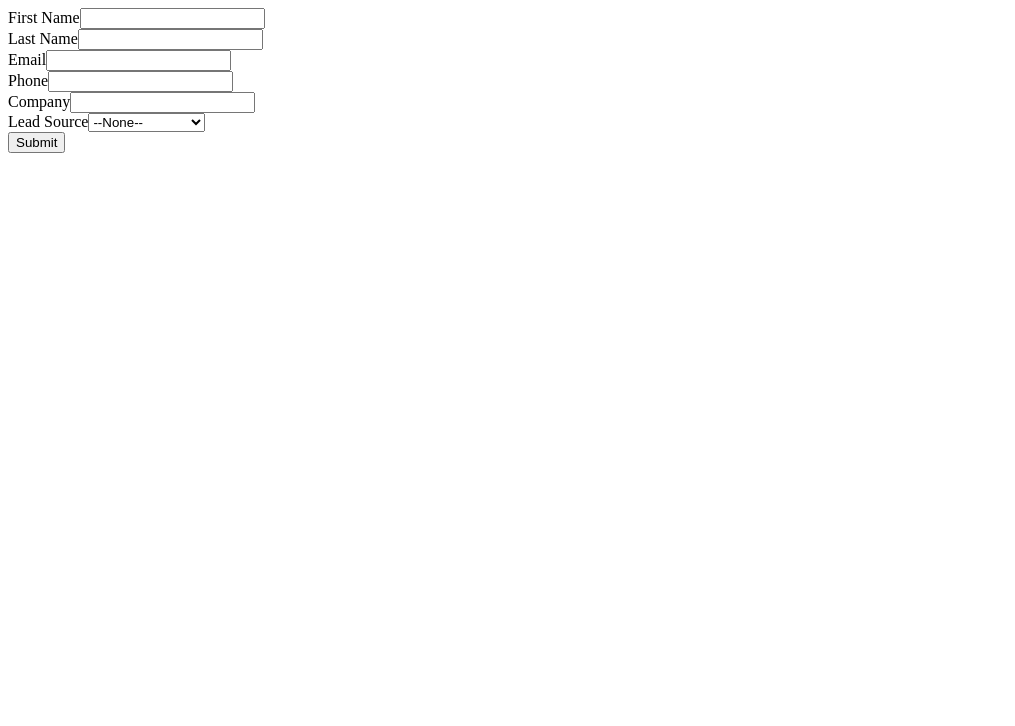
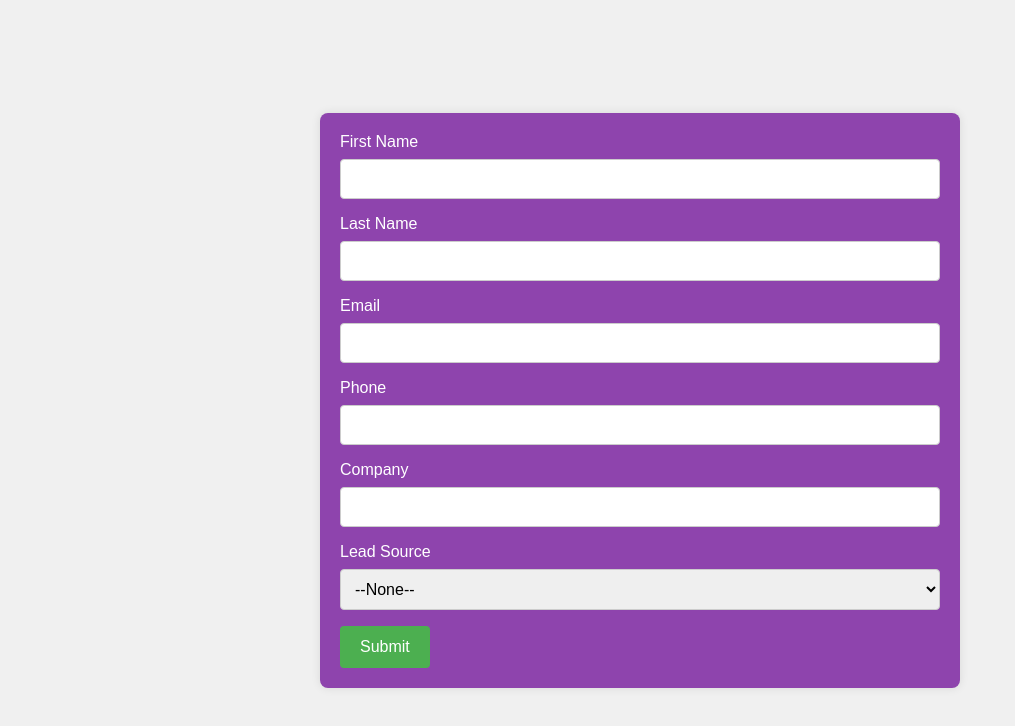
Before and after one commit to Altynaisaeva/Web-to-Lead-American-Dream, a plain HTML site: page index.html in a window 1280 px wide. Shown: the whole page, without its empty margins (0-1015 px from the left). Drawn offline with Linux system fonts and the light colour scheme.

Commit message:
Update index.html

```diff
--- a/index.html
+++ b/index.html
@@ -1,45 +1,97 @@
-<!--  ----------------------------------------------------------------------  -->
-<!--  NOTE: Please add the following <META> element to your page <HEAD>.      -->
-<!--  If necessary, please modify the charset parameter to specify the        -->
-<!--  character set of your HTML page.                                        -->
-<!--  ----------------------------------------------------------------------  -->
+<!DOCTYPE html>
+<html lang="en">
+<head>
+    <meta charset="UTF-8">
+    <meta name="viewport" content="width=device-width, initial-scale=1.0">
+    <title>Salesforce Lead Form</title>
+    <style>
+        body {
+            font-family: Arial, sans-serif;
+            background-color: #f0f0f0; /* Light gray background */
+            display: flex;
+            justify-content: center;
+            align-items: center;
+            height: 100vh;
+            margin: 0;
+        }
+        .container {
+            background-color: #8e44ad; /* Purple background */
+            padding: 20px;
+            border-radius: 8px;
+            box-shadow: 0 0 10px rgba(0,0,0,0.1);
+            width: 80%;
+            max-width: 600px;
+        }
+        .form-label {
+            display: block;
+            margin-bottom: 8px;
+            color: #fff; /* White text */
+        }
+        .form-input {
+            width: calc(100% - 22px);
+            padding: 10px;
+            margin-bottom: 16px;
+            border: 1px solid #ccc;
+            border-radius: 4px;
+            font-size: 16px;
+        }
+        .form-select {
+            width: 100%;
+            padding: 10px;
+            margin-bottom: 16px;
+            border: 1px solid #ccc;
+            border-radius: 4px;
+            font-size: 16px;
+        }
+        .form-submit {
+            background-color: #4CAF50;
+            color: white;
+            padding: 12px 20px;
+            border: none;
+            border-radius: 4px;
+            cursor: pointer;
+            font-size: 16px;
+        }
+        .form-submit:hover {
+            background-color: #45a049;
+        }
+    </style>
+</head>
+<body>
 
-<META HTTP-EQUIV="Content-type" CONTENT="text/html; charset=UTF-8">
+<div class="container">
+    <form action="https://webto.salesforce.com/servlet/servlet.WebToLead?encoding=UTF-8&orgId=00Dbm000005jr4l" method="POST">
+        <input type="hidden" name="oid" value="00Dbm000005jr4l">
+        <input type="hidden" name="retURL" value="http://google.com">
 
-<!--  ----------------------------------------------------------------------  -->
-<!--  NOTE: Please add the following <FORM> element to your page.             -->
-<!--  ----------------------------------------------------------------------  -->
+        <label class="form-label" for="first_name">First Name</label>
+        <input class="form-input" id="first_name" maxlength="40" name="first_name" size="20" type="text" required><br>
 
-<form action="https://webto.salesforce.com/servlet/servlet.WebToLead?encoding=UTF-8&orgId=00Dbm000005jr4l" method="POST">
+        <label class="form-label" for="last_name">Last Name</label>
+        <input class="form-input" id="last_name" maxlength="80" name="last_name" size="20" type="text" required><br>
 
-<input type=hidden name="oid" value="00Dbm000005jr4l">
-<input type=hidden name="retURL" value="http://google.com">
+        <label class="form-label" for="email">Email</label>
+        <input class="form-input" id="email" maxlength="80" name="email" size="20" type="email" required><br>
 
-<!--  ----------------------------------------------------------------------  -->
-<!--  NOTE: These fields are optional debugging elements. Please uncomment    -->
-<!--  these lines if you wish to test in debug mode.                          -->
-<!--  <input type="hidden" name="debug" value=1>                              -->
-<!--  <input type="hidden" name="debugEmail"                                  -->
-<!--  value="altynai.isaeva08@gmail.com">                                     -->
-<!--  ----------------------------------------------------------------------  -->
+        <label class="form-label" for="phone">Phone</label>
+        <input class="form-input" id="phone" maxlength="40" name="phone" size="20" type="tel" required><br>
 
-<label for="first_name">First Name</label><input  id="first_name" maxlength="40" name="first_name" size="20" type="text" /><br>
+        <label class="form-label" for="company">Company</label>
+        <input class="form-input" id="company" maxlength="40" name="company" size="20" type="text" required><br>
 
-<label for="last_name">Last Name</label><input  id="last_name" maxlength="80" name="last_name" size="20" type="text" /><br>
+        <label class="form-label" for="lead_source">Lead Source</label>
+        <select class="form-select" id="lead_source" name="lead_source" required>
+            <option value="">--None--</option>
+            <option value="Web">Web</option>
+            <option value="Phone Inquiry">Phone Inquiry</option>
+            <option value="Partner Referral">Partner Referral</option>
+            <option value="Purchased List">Purchased List</option>
+            <option value="Other">Other</option>
+        </select><br>
 
-<label for="email">Email</label><input  id="email" maxlength="80" name="email" size="20" type="text" /><br>
+        <input class="form-submit" type="submit" value="Submit">
+    </form>
+</div>
 
-<label for="phone">Phone</label><input  id="phone" maxlength="40" name="phone" size="20" type="text" /><br>
-
-<label for="company">Company</label><input  id="company" maxlength="40" name="company" size="20" type="text" /><br>
-
-<label for="lead_source">Lead Source</label><select  id="lead_source" name="lead_source"><option value="">--None--</option><option value="Web">Web</option>
-<option value="Phone Inquiry">Phone Inquiry</option>
-<option value="Partner Referral">Partner Referral</option>
-<option value="Purchased List">Purchased List</option>
-<option value="Other">Other</option>
-</select><br>
-
-<input type="submit" name="submit">
-
-</form>
+</body>
+</html>
```
